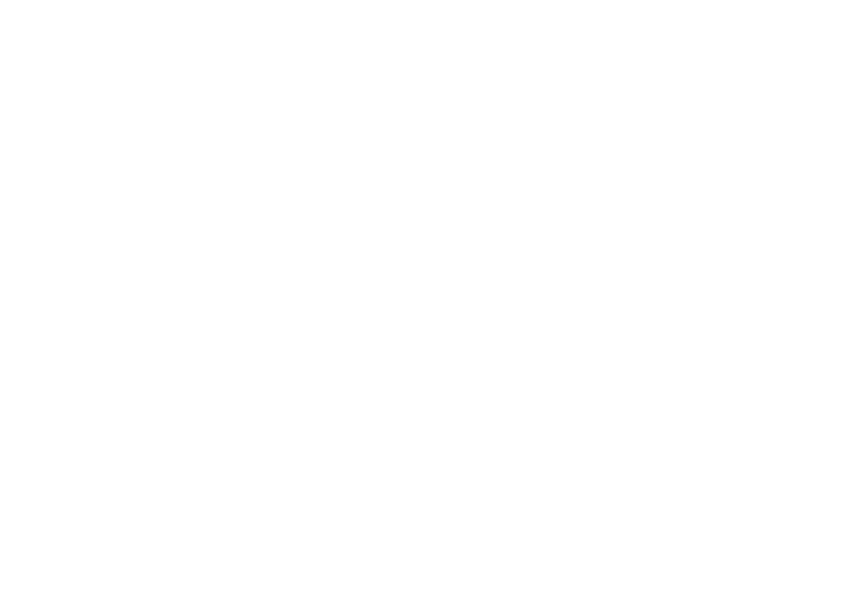
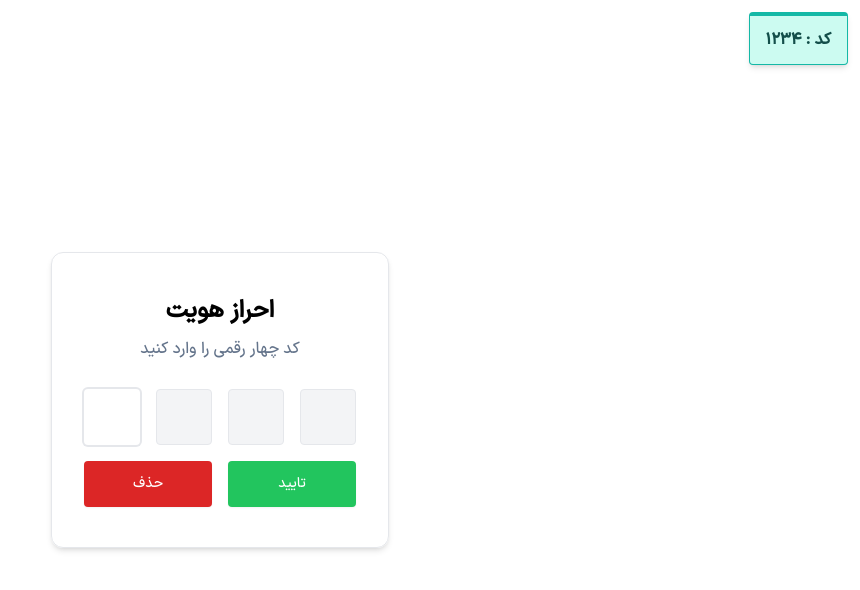
Before and after one commit to rezagholami1998/TodoList, a React (Vite) app: page /verification in a window 1280 px wide. Shown: the top 590 px of the page, without its empty margins (420-1280 px from the left). Built offline with nearby package versions, Linux system fonts and the light colour scheme.

Commit message:
Add : create component verification and add route to App

```diff
--- a/src/App.tsx
+++ b/src/App.tsx
@@ -1,11 +1,12 @@
 import { BrowserRouter, Routes, Route } from "react-router-dom";
 import Notfound from "./pages/Notfound";
+import Verification from "./pages/Verification";
 const App = () => {
   return (
     <BrowserRouter>
       <Routes>
         <Route path="*" element={<Notfound />} />
-        <Route path="/verification" element={<></>} />
+        <Route path="/verification" element={<Verification />} />
         <Route path="/home" element={<></>} />
       </Routes>
     </BrowserRouter>
--- /dev/null
+++ b/src/pages/Verification.tsx
@@ -0,0 +1,99 @@
+import { useState } from "react";
+import { useNavigate } from "react-router-dom";
+////////////////////////////
+const Verification = () => {
+  const navigate = useNavigate();
+  const [inputs, setInputs] = useState(["", "", "", ""]);
+  //////////////////////////  for set value inputs
+  const handleChange = (e, index) => {
+    const value = e.target.value;
+    if (!isNaN(value)) {
+      const newValue = [...inputs];
+      newValue[index] = value;
+      setInputs(newValue);
+    }
+    const nextInput = document.getElementById(`input${index + 1}`);
+    if (nextInput && !isNaN(value)) {
+      nextInput?.focus();
+    }
+  };
+  /////////////////////////  for delete value whole input
+  const handleClickDelete = () => {
+    setInputs(["", "", "", ""]);
+    document.getElementById("input0")?.focus();
+  };
+  /////////////////////////  for test until correct code and navigate to route home
+  const handleClickVerify = (e) => {
+    e.preventDefault();
+    const validate = inputs.every((x) => x >= "0");
+    if (inputs.join("") === "1234" && validate) {
+      alert("کد وارد شده صحیح می باشد");
+      navigate("/home");
+    } else {
+      alert("کد وارد شده نادرست است");
+    }
+  };
+  //////// render
+  return (
+    <>
+      <main className="h-full w-full flex flex-col justify-center overflow-hidden">
+        <div className="mx-auto text-center xs:px-6 sm:px-8 py-10 rounded-xl shadow-md border border-1 animate-fadeInUp">
+          <header className="mb-7">
+            <h1 className="xs:text-[1.25rem] sm:text-[1.5rem] font-bold mb-2">
+              احراز هویت
+            </h1>
+            <p className="xs:text-[.876rem] sm:text-[1rem] text-slate-500">
+              کد چهار رقمی را وارد کنید
+            </p>
+          </header>
+          <form>
+            <div className="flex items-center justify-center gap-4">
+              {/* می توان برای اینپوت زیر کامپوننت جدا در نظر گرفت */}
+              {inputs.map((value, index) => (
+                <input
+                  id={`input${index}`}
+                  key={index}
+                  type="text"
+                  maxLength={1}
+                  value={value}
+                  autoFocus={index == 0 && true}
+                  onChange={(e) => handleChange(e, index)}
+                  className="xs:w-10 xs:h-10 sm:w-14 sm:h-14 text-center xs:text-md sm:text-xl font-semibold text-gray-700 bg-gray-100 border border-1 rounded xs:p-0 sm:p-4 outline-none focus:bg-white focus:ring-2 focus:ring-gray-200 focus:border-none"
+                />
+              ))}
+            </div>
+            <div className="flex gap-4 mx-auto mt-4">
+              <button
+                type="button"
+                onClick={handleClickDelete}
+                className="w-full rounded bg-red-600 xs:py-2 sm:py-3 text-[.876rem] text-white shadow-sm  hover:bg-red-700 focus:outline-none focus:ring-0  transition-colors duration-200"
+              >
+                حذف
+              </button>
+              <button
+                id="submitBtn"
+                type="submit"
+                onClick={(e) => handleClickVerify(e)}
+                className="w-full rounded bg-green-500 xs:py-2 sm:py-3 text-[.876rem] text-white shadow-sm hover:bg-green-600 focus:outline-none focus:ring-0  transition-colors duration-200"
+              >
+                تایید
+              </button>
+            </div>
+          </form>
+        </div>
+      </main>
+      <div
+        className="absolute top-3 right-3 bg-teal-100 border-t-4 border-teal-500 rounded text-teal-900 px-4 py-3 shadow-md border border-1"
+        role="alert"
+      >
+        <div className="flex">
+          <div>
+            <p className="font-bold">کد : 1234</p>
+          </div>
+        </div>
+      </div>
+    </>
+  );
+};
+
+export default Verification;
```
